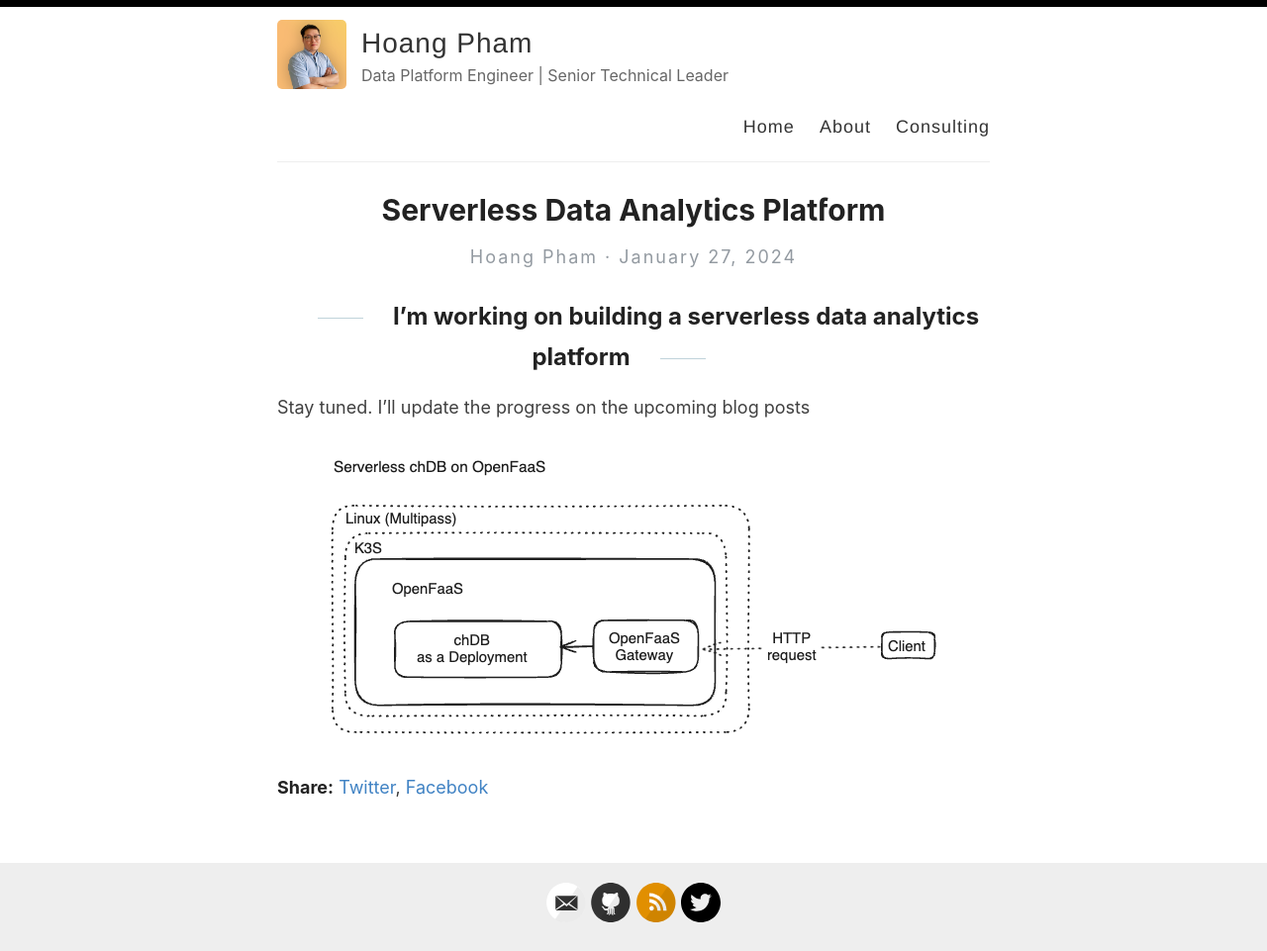
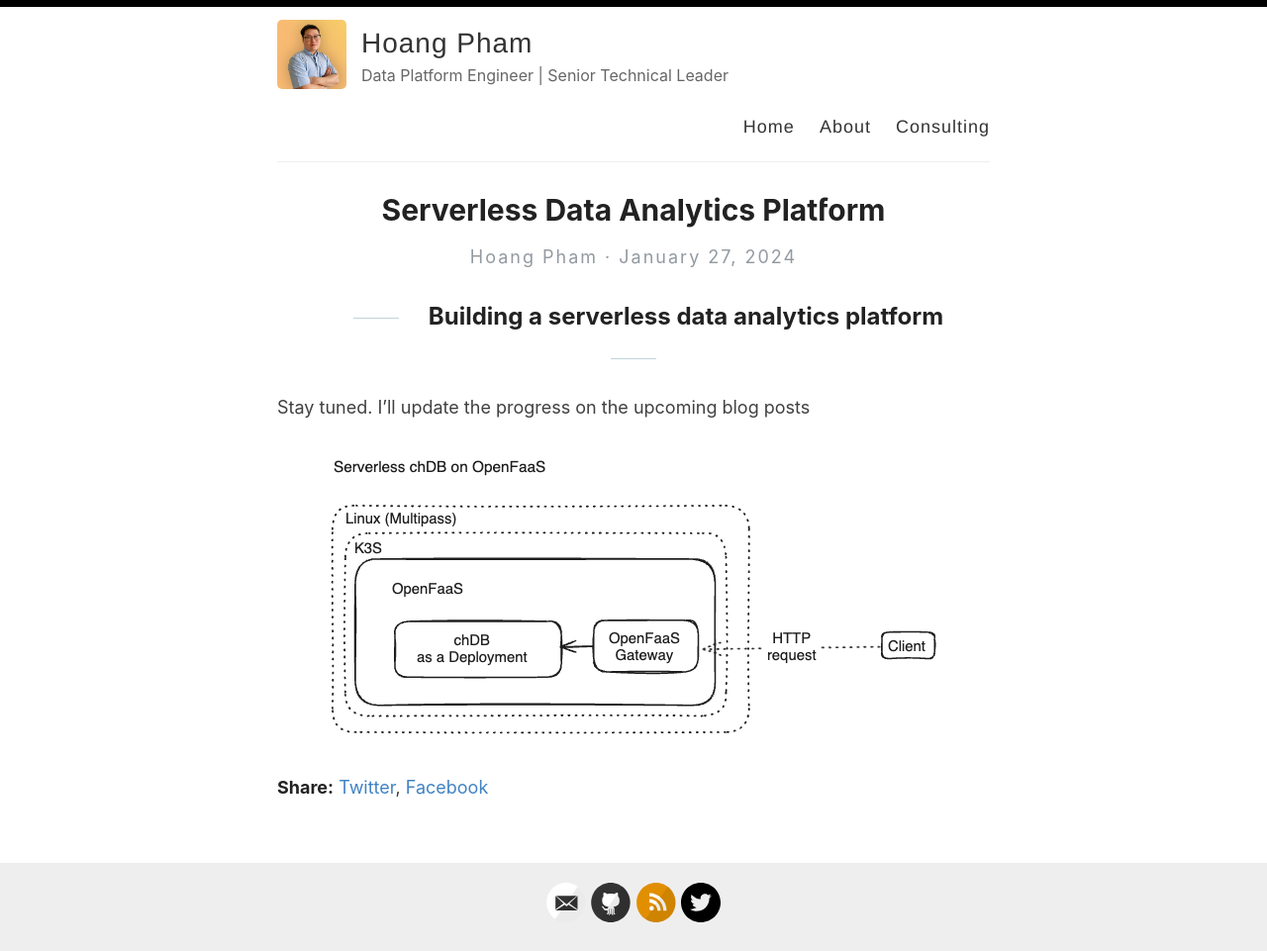
Before and after one commit to PhVHoang/phvhoang.github.io, a Jekyll site: the page built from _posts/2024-1-27-Serverless-Data-Analytics-Platform.md, in a window 1280 px wide. Shown: the whole page at 99% size. Built offline with Jekyll 4.4.1, drawn with Linux system fonts in a browser that asks for light colours; our own code applies the rules of GitHub Pages for plain Markdown files.

Commit message:
update post

```diff
--- a/_posts/2024-1-27-Serverless-Data-Analytics-Platform.md
+++ b/_posts/2024-1-27-Serverless-Data-Analytics-Platform.md
@@ -1,4 +1,4 @@
-## I'm working on building a serverless data analytics platform
+## Building a serverless data analytics platform
 
 Stay tuned. I'll update the progress on the upcoming blog posts
 
```
